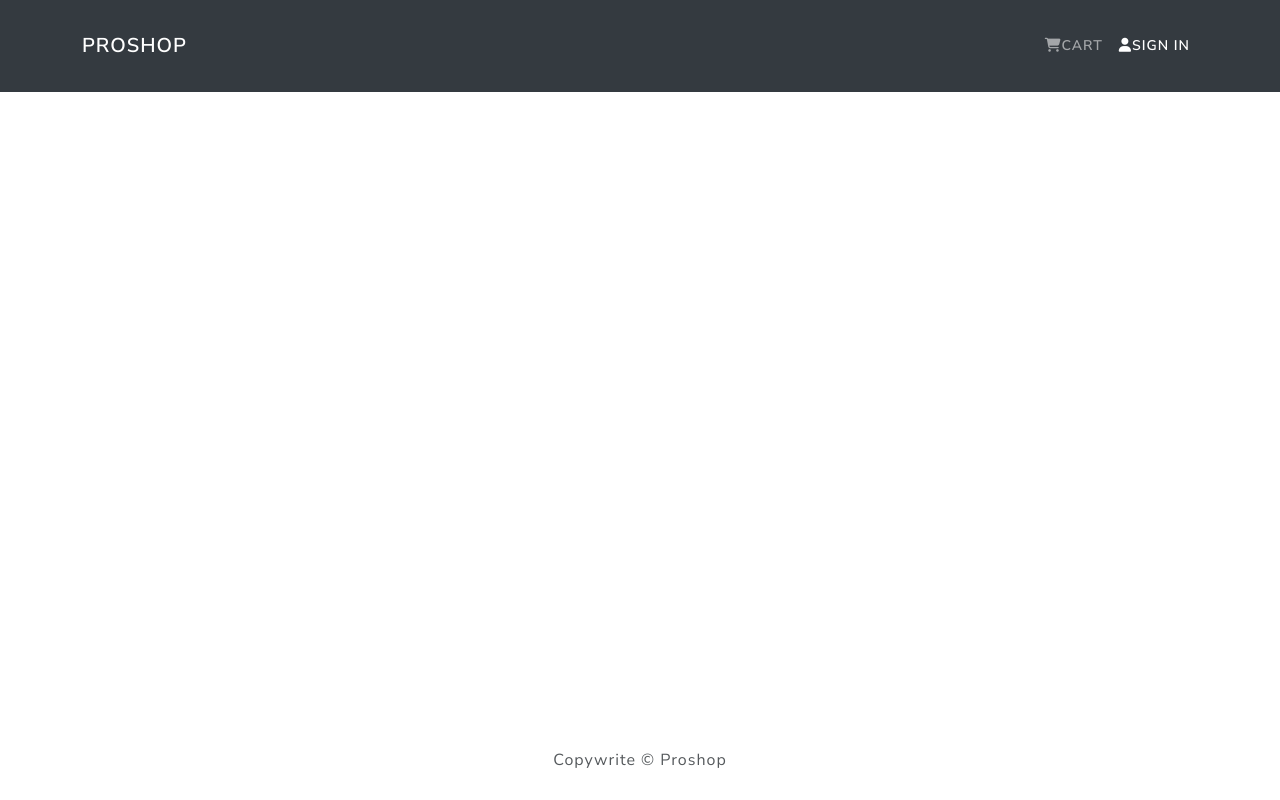
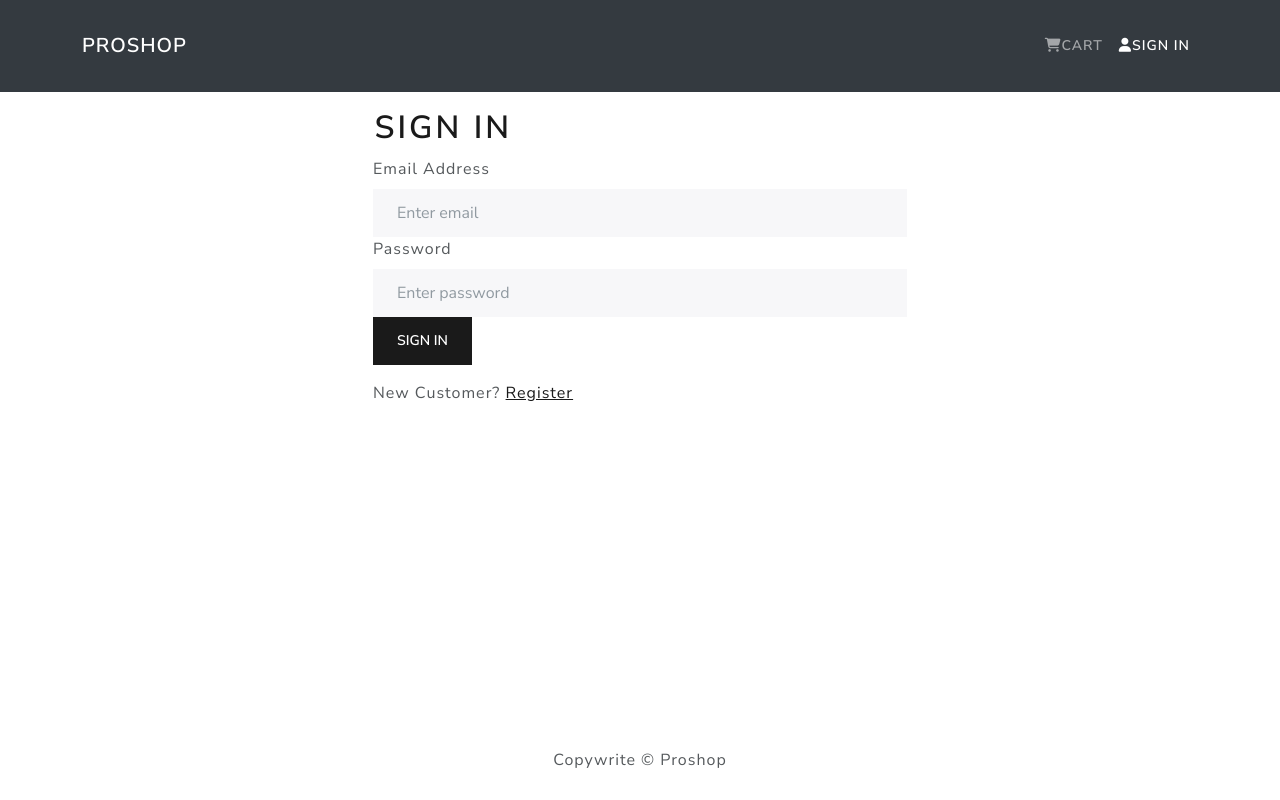
Before and after one commit to ericaemorabito/E-commerce, a React (Create React App) app in the folder frontend/: page /login in a window 1280 px wide. Built offline with nearby package versions, Linux system fonts and the light colour scheme.

Commit message:
login page

```diff
--- a/frontend/src/App.js
+++ b/frontend/src/App.js
@@ -6,6 +6,7 @@
 import HomeScreen from './screens/HomeScreen';
 import ProductScreen from './screens/ProductScreen';
 import CartScreen from './screens/CartScreen';
+import LoginScreen from './screens/LoginScreen';
 
 function App() {
   return (
@@ -15,6 +16,7 @@
         <Container>
           <Routes>
             <Route path='/' element={<HomeScreen />} exact></Route>
+            <Route path='/login' element={<LoginScreen />} />
             <Route path='/product/:id' element={<ProductScreen />}></Route>
             <Route path='/cart/:id?' element={<CartScreen />}></Route>
           </Routes>
--- /dev/null
+++ b/frontend/src/components/FormContainer.js
@@ -0,0 +1,16 @@
+import React from 'react'
+import { Container, Row, Col } from 'react-bootstrap'
+
+const FormContainer = ({ children }) => {
+  return (
+    <Container>
+      <Row className='justify-content-md-center'>
+        <Col xs={12} md={6}>
+          {children}
+        </Col>
+      </Row>
+    </Container>
+  )
+}
+
+export default FormContainer
--- /dev/null
+++ b/frontend/src/screens/LoginScreen.js
@@ -0,0 +1,77 @@
+import React, { useState, useEffect } from "react";
+import { Link, useLocation } from "react-router-dom";
+import { Form, Button, Row, Col } from "react-bootstrap";
+import { useDispatch, useSelector } from "react-redux";
+import Message from "../components/Message";
+import Loader from "../components/Loader";
+import FormContainer from "../components/FormContainer";
+import { login } from "../actions/userActions";
+
+const LoginScreen = ({ history }) => {
+  const [email, setEmail] = useState("");
+  const [password, setPassword] = useState("");
+
+  const dispatch = useDispatch();
+
+  const userLogin = useSelector((state) => state.userLogin);
+  const { loading, error, userInfo } = userLogin;
+
+  const { search } = useLocation();
+  const redirectInUrl = new URLSearchParams(search).get("redirect");
+  const redirect = redirectInUrl ? redirectInUrl : "/";
+
+  useEffect(() => {
+    if (userInfo) {
+      history.push(redirect);
+    }
+  }, [history, userInfo, redirect]);
+
+  const submitHandler = (e) => {
+    e.preventDefault();
+    dispatch(login(email, password));
+  };
+
+  return (
+    <FormContainer>
+      <h1>Sign In</h1>
+      {error && <Message variant="danger">{error}</Message>}
+      {loading && <Loader />}
+      <Form onSubmit={submitHandler}>
+        <Form.Group controlId="email">
+          <Form.Label>Email Address</Form.Label>
+          <Form.Control
+            type="email"
+            placeholder="Enter email"
+            value={email}
+            onChange={(e) => setEmail(e.target.value)}
+          ></Form.Control>
+        </Form.Group>
+
+        <Form.Group controlId="password">
+          <Form.Label>Password</Form.Label>
+          <Form.Control
+            type="password"
+            placeholder="Enter password"
+            value={password}
+            onChange={(e) => setPassword(e.target.value)}
+          ></Form.Control>
+        </Form.Group>
+
+        <Button type="submit" variant="primary">
+          Sign In
+        </Button>
+      </Form>
+
+      <Row className="py-3">
+        <Col>
+          New Customer?{" "}
+          <Link to={redirect ? `/register?redirect=${redirect}` : "/register"}>
+            Register
+          </Link>
+        </Col>
+      </Row>
+    </FormContainer>
+  );
+};
+
+export default LoginScreen;
--- a/frontend/src/store.js
+++ b/frontend/src/store.js
@@ -23,9 +23,14 @@
   ? JSON.parse(localStorage.getItem("cartItems"))
   : [];
 
+const userInfoFromStorage = localStorage.getItem("userInfo")
+  ? JSON.parse(localStorage.getItem("userInfo"))
+  : null;
+
 // fill initial state with local storage reads
 const initialState = {
   cart: { cartItems: cartItemsFromStorage },
+  userLogin: { userInfo: userInfoFromStorage },
 };
 
 const middleWare = [thunk];
```
